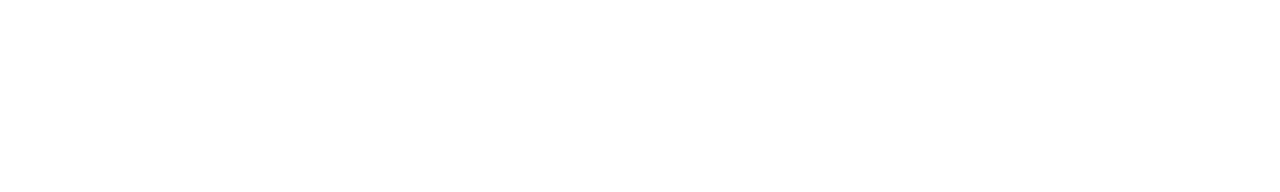
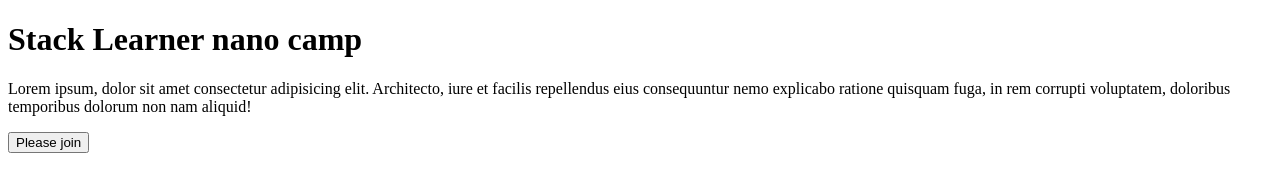
Before and after one commit to minhaj115/git-tutorial, a plain HTML site: page index.html in a window 1280 px wide. Drawn offline with Linux system fonts and the light colour scheme.

Commit message:
index.html updated with some text

```diff
--- a/index.html
+++ b/index.html
@@ -6,6 +6,8 @@
     <title>Document</title>
 </head>
 <body>
-
+    <h1>Stack Learner nano camp</h1>
+    <p>Lorem ipsum, dolor sit amet consectetur adipisicing elit. Architecto, iure et facilis repellendus eius consequuntur nemo explicabo ratione quisquam fuga, in rem corrupti voluptatem, doloribus temporibus dolorum non nam aliquid!</p>
+    <button>Please join</button>
 </body>
 </html>
```
